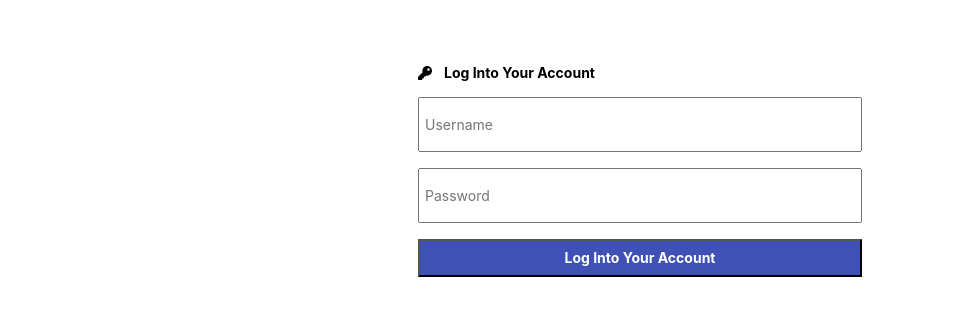
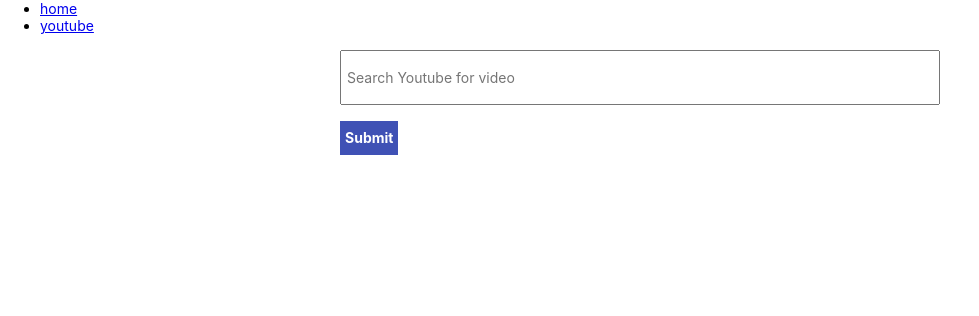
Before and after one commit to stephanie-gredell/safetysnail, a React (Create React App) app: page / in a window 1280 px wide. Before the commit this address led to /login. Shown: the top 316 px of the page, without its empty margins (0-979 px from the left). Built offline with nearby package versions, Linux system fonts and the light colour scheme.

Commit message:
Organizing source code a bit, more styling of things...

```diff
--- a/src/App.js
+++ b/src/App.js
@@ -1,7 +1,7 @@
 import React from 'react';
 import './App.scss';
 import RegistrationForm from "./RegistrationForm";
-import SearchForm from "./SearchForm";
+import Portal from "./Portal";
 import LoginForm from "./LoginForm"
 import { BrowserRouter as Router, Route } from "react-router-dom";
 import { Redirect } from 'react-router'
@@ -9,6 +9,7 @@ import Cookies from 'universal-cookie';
 
 export default function App() {
   const cookies = new Cookies();
+  cookies.set('login',"test");
   const loggedInCookie = cookies.get('login');
   const isLoggedIn = typeof loggedInCookie !== 'undefined';
 
@@ -17,13 +18,12 @@ export default function App() {
       {/* check if user is logged in */}
       <Route exact path="/" render={() => (
         isLoggedIn ? (
-          <Redirect to="/search/youtube"/>
+          <Portal />
         ) : (
           <Redirect to="/login"/>
         )
       )}/>
       <Route exact path="/login" component={LoginForm} />
       <Route exact path="/register" component={RegistrationForm} />
-      <Route exact path="/search/youtube" component={SearchForm} />
     </Router>
 )}
--- a/src/LoginForm.js
+++ b/src/LoginForm.js
@@ -3,13 +3,24 @@ import './LoginForm.scss'
 import { FontAwesomeIcon } from '@fortawesome/react-fontawesome'
 import { faKey } from '@fortawesome/free-solid-svg-icons'
 export default class LoginForm extends React.Component {
+
+  constructor(props) {
+    super(props);
+
+    this.handleLogin = this.handleLogin.bind(this);
+  }
+
+  handleLogin(event) {
+    event.preventDefault();
+  }
+
   render() {
     return(
       <form className="login-form">
-        <h1 class="login-form__header"><FontAwesomeIcon icon={faKey} className="registration-form__icon"/><i class="fal fa-route-highway"></i>Log Into Your Account</h1>
+        <h1 className="login-form__header"><FontAwesomeIcon icon={faKey} className="registration-form__icon"/><i className="fal fa-route-highway"></i>Log Into Your Account</h1>
         <input type="text" name="username" placeholder="Username" className="login-form__input"/>
         <input type="password" name="password" placeholder="Password" className="login-form__input"/>
-        <button class="login-form__button">Log Into Your Account</button>
+        <button className="login-form__button" onClick={this.handleLogin}>Log Into Your Account</button>
       </form>
     );
   }
--- a/src/Navigation.js
+++ b/src/Navigation.js
@@ -1,13 +1,24 @@
 import React from "react";
 import { Link } from "react-router-dom";
+import { NavigationData } from "./data/navigation"
 
 export default class Navigation extends React.Component {
+  constructor(props) {
+    super(props);
+    this.state = {
+      searchSubmitted: false,
+      items: NavigationData
+    };
+  }
+
   render() {
     return(
       <ul>
-        <li>
-          <Link to="/">Home</Link>
+      {this.state.items.map(item => (
+        <li key={item.url}>
+          <Link to={item.url}>{item.name}</Link>
         </li>
+      ))}
       </ul>
     )
   }
--- /dev/null
+++ b/src/Portal.js
@@ -0,0 +1,15 @@
+import React from "react";
+import SearchForm from "./SearchForm";
+import Navigation from "./Navigation";
+
+export default class Portal extends React.Component {
+
+  render() {
+    return(
+      <div className="portal-container">
+        <Navigation />
+        <SearchForm />
+      </div>
+    );
+  }
+}
--- a/src/SearchForm.js
+++ b/src/SearchForm.js
@@ -1,6 +1,7 @@
 import React from "react";
 import SearchItem from "./SearchItem";
 import { UserList } from "./data/dummy"
+import './SearchForm.scss'
 
 const credentials = "AIzaSyD_EnKNxkEHKtqp6JxP3n2rC652fb-vDwY";
 
@@ -25,7 +26,7 @@ export default class SearchForm extends React.Component {
   handleSubmit(event) {
     this.setState({searchSubmitted: true});
     const query = this.state.query
-    fetch(`https://www.googleapis.com/youtube/v3/search?part=snippet&q=${query}&safeSearch=strict&key=${credentials}`)
+    fetch(`https://www.googleapis.com/youtube/v3/search?part=snippet&q=${query}&safeSearch=strict&key=${credentials}&type=video&maxResults=50`)
     .then(res => res.json())
     .then(
       (result) => {
@@ -56,16 +57,21 @@ export default class SearchForm extends React.Component {
     event.preventDefault();
   }
 
+  onSubmit(event) {
+    event.preventDefault();
+  }
   render() {
     return (
-      <div id="Search">
-      <form onSubmit={this.handleSubmit} onChange={this.handleChange}>
-      <input type="text" placeholder="Search Youtube for video" name="query"/>
-      <input type="submit" value="Submit" />
+      <div className="search">
+
+      <form onSubmit={this.handleSubmit} onChange={this.handleChange} className="search__form">
+        <input type="text" placeholder="Search Youtube for video" name="query" className="search__input" required />
+        <input type="submit" value="Submit" className="search__button" />
       </form>
+
       {this.state.searchSubmitted &&
-        <div id="results">
-        <ul>
+        <div className="search__results">
+        <ul className="search__results-list">
         {this.state.items.map(item => (
           <SearchItem key={item.id.videoId} item={item}/>
         ))}
--- /dev/null
+++ b/src/SearchForm.scss
@@ -0,0 +1,32 @@
+.search {
+  width: 600px;
+  margin: 0 auto;
+
+  &__input {
+    width: 100%;
+    height: 55px;
+    margin-top: 16px;
+    line-height: 16px;
+    box-sizing: border-box;
+    padding: 5px;
+  }
+
+  &__button {
+    border: 0;
+    padding: 5px;
+    margin: 16px auto auto;
+    -webkit-appearance: none;
+    line-height: 24px;
+    width: 300;
+    background: #3f51b5;
+    color: #fff;
+    font-weight: bold;
+  }
+
+  &__results {
+    margin-top: 16px;
+    &-list {
+      padding: 0;
+    }
+  }
+}
--- a/src/SearchItem.js
+++ b/src/SearchItem.js
@@ -1,4 +1,5 @@
 import React from "react";
+import './SearchItem.scss';
 
 export default class SearchItem extends React.Component {
   addToList(e) {
@@ -11,11 +12,15 @@ export default class SearchItem extends React.Component {
 
   render() {
     const item = this.props.item;
+    console.log(item);
     return(
-      <li>
-        <a href={"http://www.youtube.com/watch?v=" + item.id.videoId}>{item.snippet.title}></a>
-        <button onClick={this.addToList} disabled={item.inUserList}>Add to list</button>
-        <button onClick={this.removeFromList} disabled={!item.inUserList}>Remove from list</button>
+      <li className="search-item" key={item.id.videoId}>
+        <img src={item.snippet.thumbnails.default.url} className="search-item__image" />
+        <div className="search-item__title">
+          <a href={"http://www.youtube.com/watch?v=" + item.id.videoId} className="search-item__link">{item.snippet.title}</a>
+          <button onClick={this.addToList} disabled={item.inUserList}>Add to list</button>
+          <button onClick={this.removeFromList} disabled={!item.inUserList}>Remove from list</button>
+        </div>
       </li>
     );
   }
--- /dev/null
+++ b/src/SearchItem.scss
@@ -0,0 +1,26 @@
+.search-item {
+  list-style: none;
+  padding: 0;
+  margin: 0;
+
+
+  &__link:link {
+    font-weight: bold;
+  }
+
+  &__image {
+    margin-right: 8px;
+    display: flex;
+    flex-direction: column;
+    flex-basis: 100%;
+    flex: 1;
+  }
+
+  &__title {
+    vertical-align: top;
+    display: flex;
+    flex-direction: column;
+    flex-basis: 100%;
+    flex: 1;
+  }
+}
--- /dev/null
+++ b/src/data/navigation.js
@@ -0,0 +1,10 @@
+export const NavigationData = [
+  {
+    "name": "home",
+    "url": "/"
+  },
+  {
+    "name": "youtube",
+    "url": "/search/youtube"
+  }
+]
```
Also changed, not shown: src/Ratings.js (+4 -4 lines), 1 other file (tests, documents, lock files or other folders).
